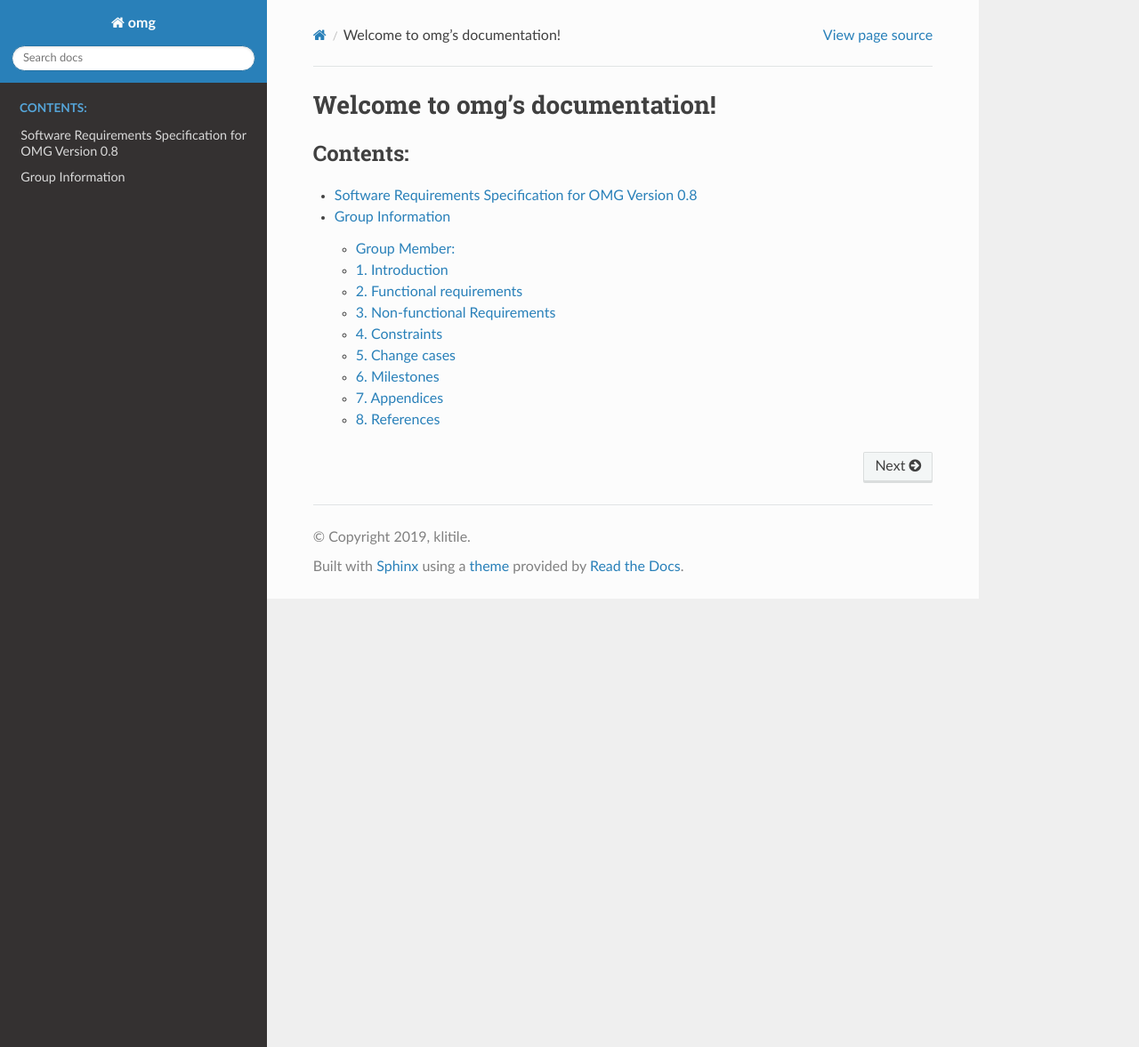
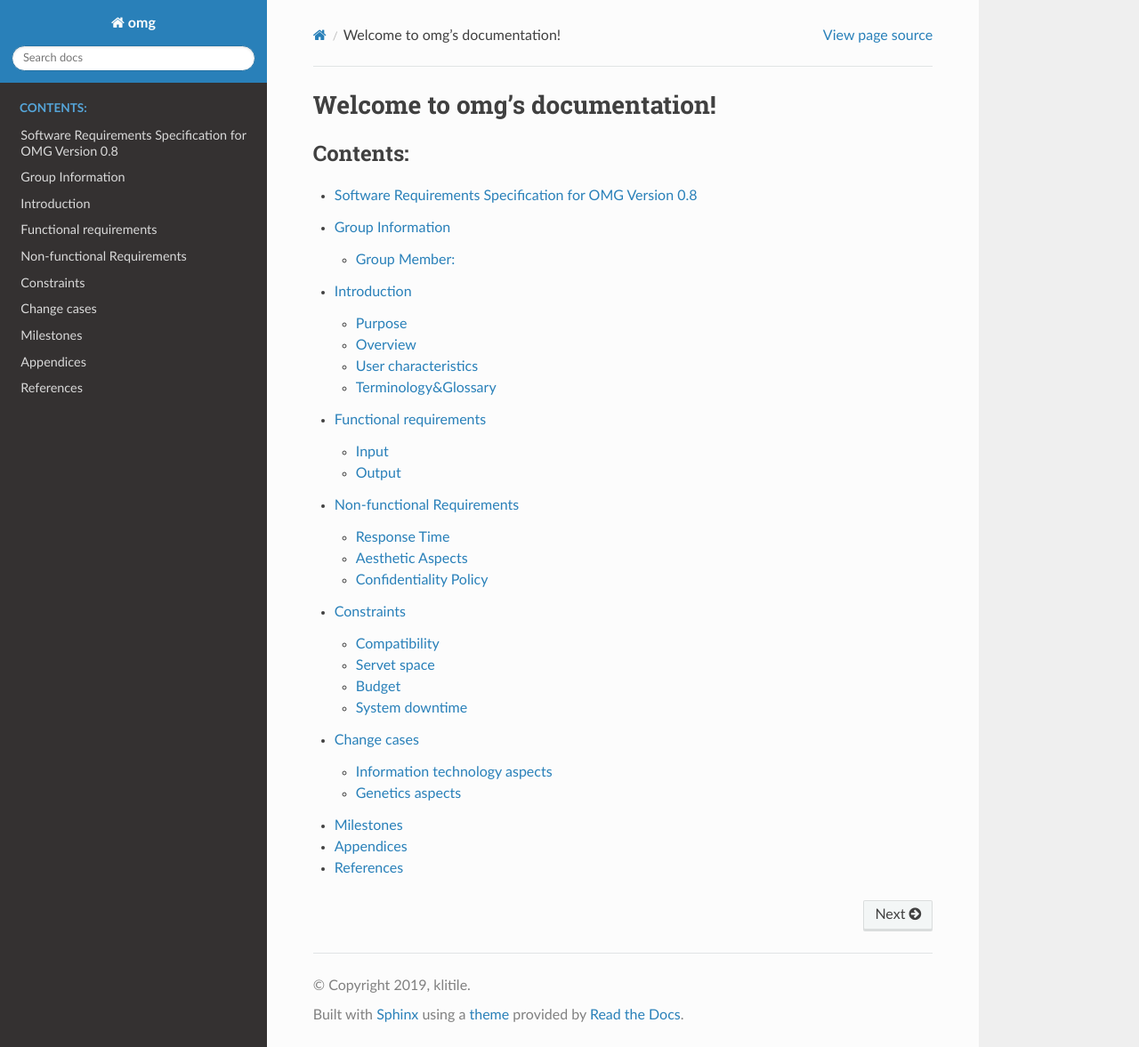
Before and after one commit to klitile/omg, a Sphinx documentation site: the page built from oh_my_gene/source/index.rst, in a window 1280 px wide and 1177 px high. Shown: the whole window at 89% size. Built offline with Sphinx 7.4.7 and the Read the Docs theme 2.0.0, drawn with Linux system fonts in a browser that asks for light colours; pages that are not in the unit, such as notebooks, are missing from menus.

Commit message:
Update omg.rst

```diff
--- a/oh_my_gene/source/omg.rst
+++ b/oh_my_gene/source/omg.rst
@@ -1,5 +1,18 @@
 Software Requirements Specification for OMG Version 0.8
 =======================================================
+
+.. toctree::
+    :maxdepth: 2
+    :numbered:
+
+    introduction
+    functional-requirements
+    non-functional-requirements
+    constraints
+    change-cases
+    milestones
+    appendices
+    references
 
 Group Information
 =================
@@ -15,44 +28,44 @@ Group Member:
 * :ref:`modindex`
 * :ref:`search`
 
-1. Introduction
-------------------
+Introduction
+============
 This document is a specification for the omg project, omg for my genes, a web application for biologists to upload gene expression files and quickly show gene expression differences.
 
-1.1. Purpose
-~~~~~~~~~~~~~
+Purpose
+-------
 Identify differences in gene expression in gene expression files containing two gene samples.
 
-1.2. Overview
-~~~~~~~~~~~~~
+Overview
+--------
 The web app has a simple page with an upload file and two buttons to execute, and the biologist uploads a plain text file with two sample gene expression levels. After receiving the instruction, the software will return a gene scatter diagram with x axis as control and y axis as knock out, and when the mouse points, the gene id will be displayed.
 
-1.3. User characteristics
-~~~~~~~~~~~~~~~~~~~~~~~~~~
+User characteristics
+--------------------
 * clients: Biologists who are using the web to get result of gene expression.
 * maintainer: a computer scientist with knowledge of python and github.
 
-1.4. Terminology&Glossary
-~~~~~~~~~~~~~~~~~~~~~~~~~
+Terminology&Glossary
+--------------------
 
-1.4.1. Terminology
-~~~~~~~~~~~~~~~~~~~
+Terminology
+~~~~~~~~~~~
 * Control sample - a sample of a cell gene prepared under normal conditions.
 * Knockout sample - a sample of a cell's genes that has been chemically altered to allow the gene to be altered.
 * Differentially expressed genes - genes with markedly different levels of gene expression between two samples.
 * Up-regulation - a gene is considered up-regulated if it is more expressed during treatment than in the control group.
 * Down-regulation - a gene is considered down-regulated if it is less expressed during treatment than in the control group.
 
-1.4.2. Glossary
-~~~~~~~~~~~~~~~~
+Glossary
+~~~~~~~~
 * logFC - log fold change of gene expression.
 * log_2 [T/C], where T is the gene expression level from a knock out sample, while C is the gene expression level from a control sample.
 
-2. Functional requirements
---------------------------
+Functional requirements
+=======================
 
-2.1. Input
-~~~~~~~~~~~
+Input
+-----
 A valid submitted gene expression file has the following format. It is a TAB- delimited.This
 file has a header file, including gene id, control sample, output sample, a total of three
 lines.
@@ -75,8 +88,8 @@ See the txt file pattern as following:
      AT1G01110      2.709783491        1.425313279
     ===========  =================  =================
 
-2.2. Output
-~~~~~~~~~~~~
+Output
+------
 The web application displays a table and a scatter plot of the gene expression.The table contains differences in the expression of a group of genes with the following format:
 
     ===========  =================  =================  =============
@@ -89,55 +102,56 @@ The scatter plot displays differentially expressed genes. The X-axis is ControlS
 
 .. image:: https://raw.githubusercontent.com/klitile/omg/master/oh_my_gene/source/omg.png
 
-3. Non-functional Requirements
--------------------------------
-3.1. Response Time
-~~~~~~~~~~~~~~~~~~~
+Non-functional Requirements
+============================
+
+Response Time
+--------------
 Because this web application is being used by biologists around the world, servers can become overloaded. If the user has a large amount of data, time complexity must be considered. Overall, the response time should be less than five seconds.
 
-3.2. Aesthetic Aspects
-~~~~~~~~~~~~~~~~~~~~~~~
+Aesthetic Aspects
+-----------------
 The page should be easy to understand.
 the results should be clear.
 
-3.3. Confidentiality Policy
-~~~~~~~~~~~~~~~~~~~~~~~~~~~~
+Confidentiality Policy
+----------------------
 For biologists, every result of data is precious, so it is crucial to protect the safety of genetic information. Our network program must ensure the correct reliability of data, security and confidentiality. The experimental data and results cannot be disclosed privately.
 
-4. Constraints
----------------
+Constraints
+===========
 This application is aimed at biologists around the world. Before development, we need to consider some constraints, such as how to solve the network congestion problem that many people use at the same time, etc. With the development of technology, these constraints will be solved, and then new constraints will be generated.
 
-4.1. Compatibility
-~~~~~~~~~~~~~~~~~~
+Compatibility
+-------------
 Because the application is used worldwide, it should be cross-platform compatible and accessible through most browsers, such as Firefox.
 
-4.2. Servet space
-~~~~~~~~~~~~~~~~~
+Servet space
+------------
 Web space less than 1GB.
 
-4.3. Budget
-~~~~~~~~~~~~
+Budget
+------
 Budget less than 10,000 dollors.
 
-4.4. System downtime
-~~~~~~~~~~~~~~~~~~~~~
+System downtime
+---------------
 System downtime less than 30 minutes per year.
 
-5. Change cases
-----------------
+Change cases
+============
 With the progress of information technology and genetics, there are some potential problems we may need to consider, they are divided into two aspects for us to talk about in following two things.
 
-5.1. Information technology aspects
-~~~~~~~~~~~~~~~~~~~~~~~~~~~~~~~~~~~~
+Information technology aspects
+------------------------------
 Information technology is developing very fast .No matter how it changes, the basic framework is the same. As the gene pool data increases, we need to optimize the gene pool, shorten the response time of the browser.
 
-5.2. Genetics aspects
-~~~~~~~~~~~~~~~~~~~~~~
+Genetics aspects
+----------------
 The future of genetics is uncertain, but it is certain that the gene pool will become larger and larger, and we must learn to organize and plan the gene pool.
 
-6. Milestones
---------------
+Milestones
+==========
 1.Submit SRS for review by March 27th.
 
 2.Get design done by April 3rd.
@@ -150,8 +164,8 @@ The future of genetics is uncertain, but it is certain that the gene pool will b
 
 (This is tentative.)
 
-7. Appendices
---------------
+Appendices
+==========
 From March 10th to March 27th,I do some plans in flowing:
 
 1.Understand the purpose and direction of the application.
@@ -162,7 +176,7 @@ From March 10th to March 27th,I do some plans in flowing:
 
 4.Decided the project developing milestones.
 
-8. References
--------------
+References
+==========
 OMG's example of ReadTheDocs:
 https://oh-my-gene.readthedocs.io/en/latest/
```
